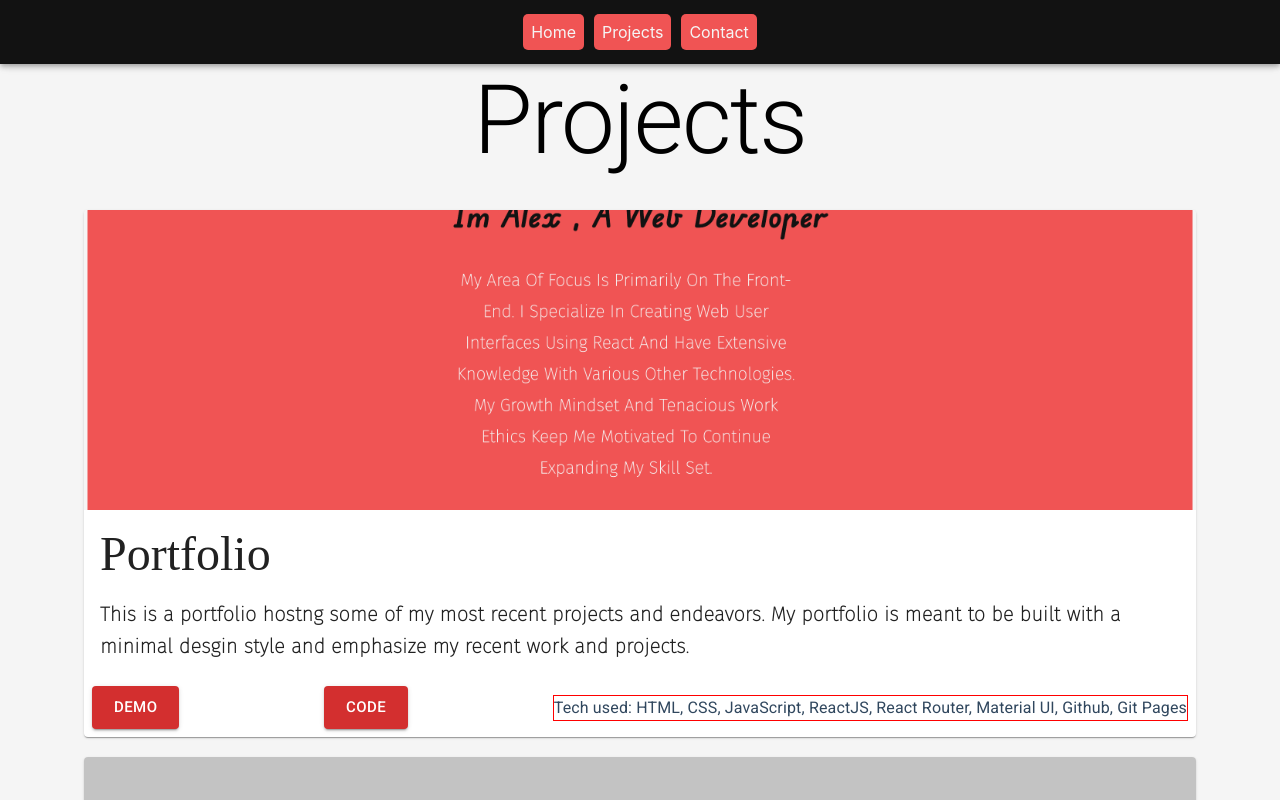
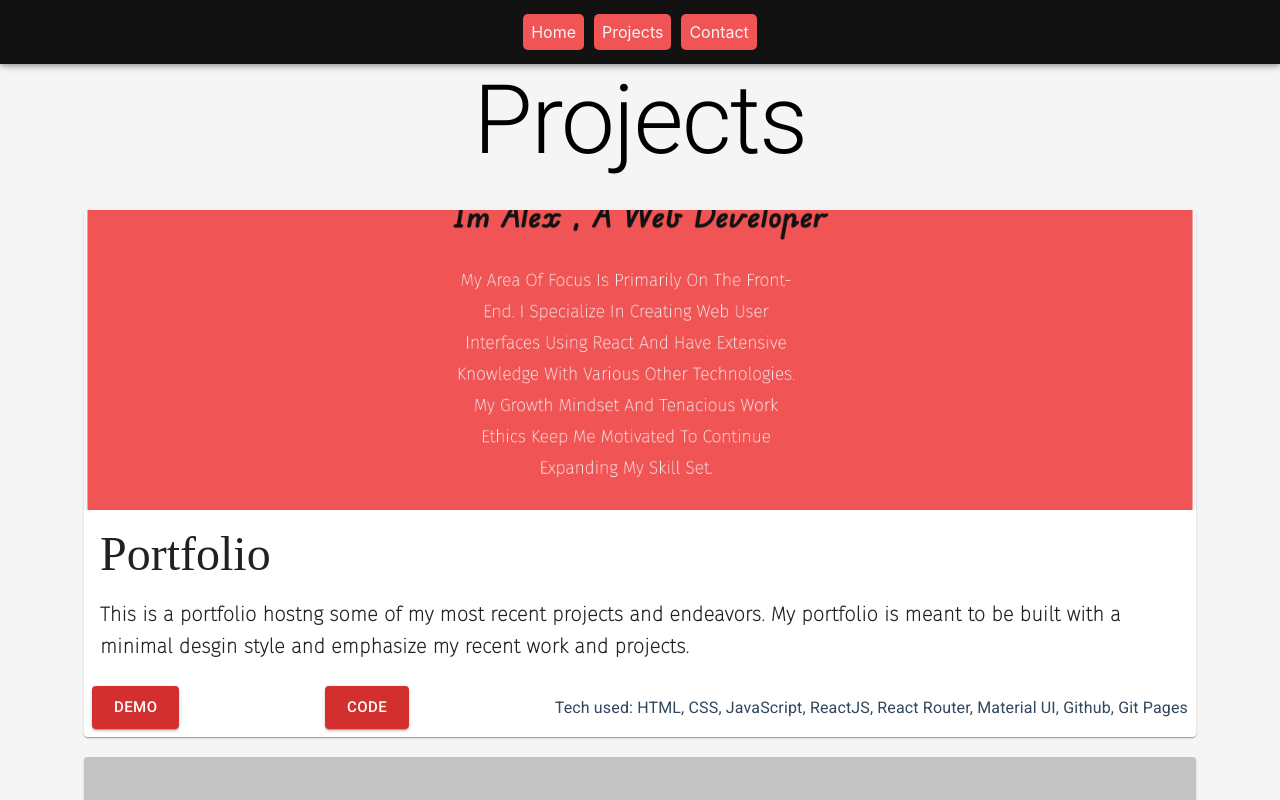
Before and after one commit to alexmassimino9/Portfolio, a React (Create React App) app: page /projects in a window 1280 px wide. Shown: the top 800 px of the page. Built offline with nearby package versions, Linux system fonts and the light colour scheme; a web font is replaced by a local one.

Commit message:
remove border from tech

```diff
--- a/src/components/routes/projects.js
+++ b/src/components/routes/projects.js
@@ -76,9 +76,7 @@ const Projects = () => {
               >
                 Code
               </Button>
-              <Typography sx={{ border: "1px solid red" }}>
-                Tech used: {tech}
-              </Typography>
+              <Typography>Tech used: {tech}</Typography>
             </CardActions>
           </Card>
         );
```
